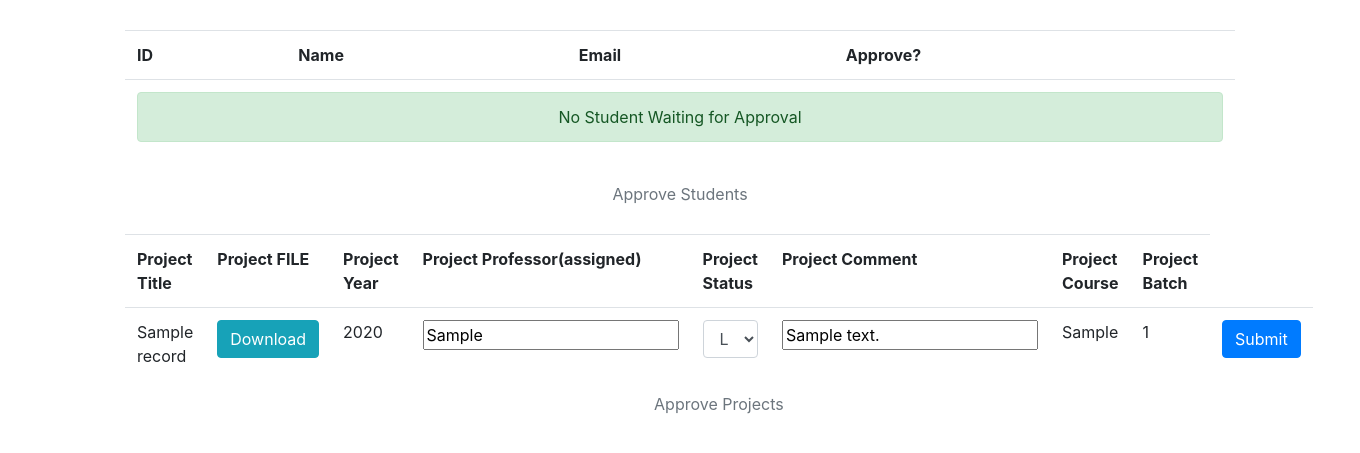
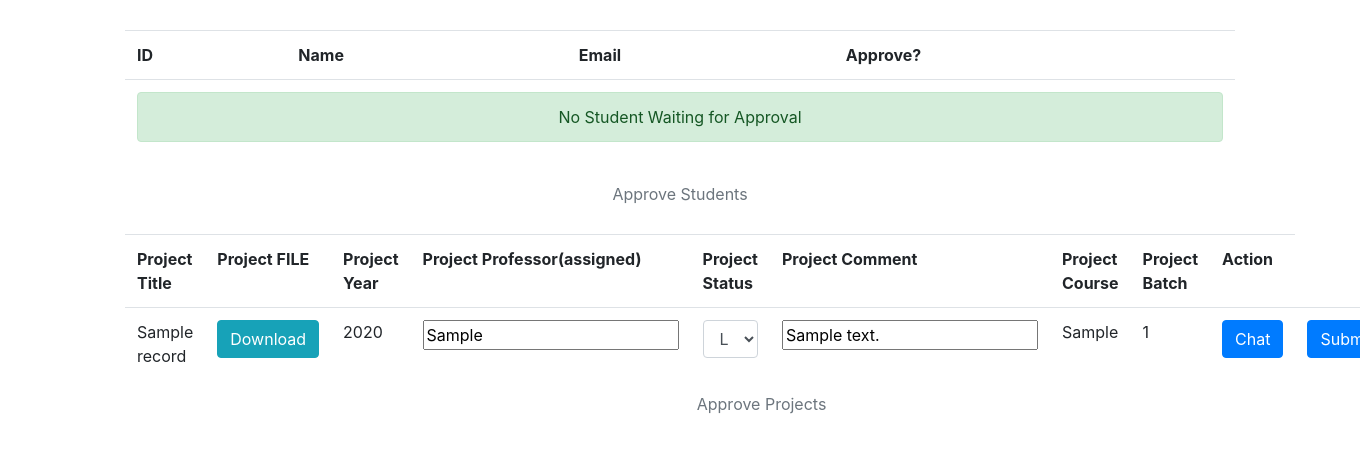
Before and after one commit to UmairJibran/online-project-approval, a PHP site: page /hod/index.php in a window 1360 px wide; the page is wider, and only the part inside the window is pictured. Shown: the part 248-701 px from the top of that part. Run offline with PHP 8.4, Linux system fonts and the light colour scheme; the visitor is signed in with stand-in values (Sample User, id 1); tables that the repository leaves empty hold one stand-in row (values such as "Sample post").

Commit message:
integerated it to HOD

```diff
--- a/hod/index.php
+++ b/hod/index.php
@@ -77,6 +77,7 @@
                 <th>Project Comment</th>
                 <th>Project Course</th>
                 <th>Project Batch</th>
+                <th>Action</th>
             </tr>
             <?php
                 $sql = "SELECT * FROM `project_record` WHERE `hod_ID` = '${hodID}';";
@@ -88,6 +89,7 @@
                         $title = $data['project_TITLE'];
                         $year = $data['project_YEAR'];
                         $hodID = $data['hod_ID'];
+                        $stdID = $data['student_ID'];
                         $professor = $data['project_PROFESSOR'];
                         $status = $data['project_STATUS'];
                         $comment = $data['project_COMMENT'];
@@ -116,6 +118,7 @@
                             echo"
                                 <td>${course}</td>
                                 <td>${batch}</td>
+                                <td><a href='./../chat/index.php?hodID=${hodID}&stdID=${stdID}' class='btn btn-primary'>Chat</a></td>
                                 <td><input type='submit' name='update${prID}' class='btn btn-primary'></td>";
                                 ?>
                                 </form>
```
Also changed, not shown: 1 other file.
